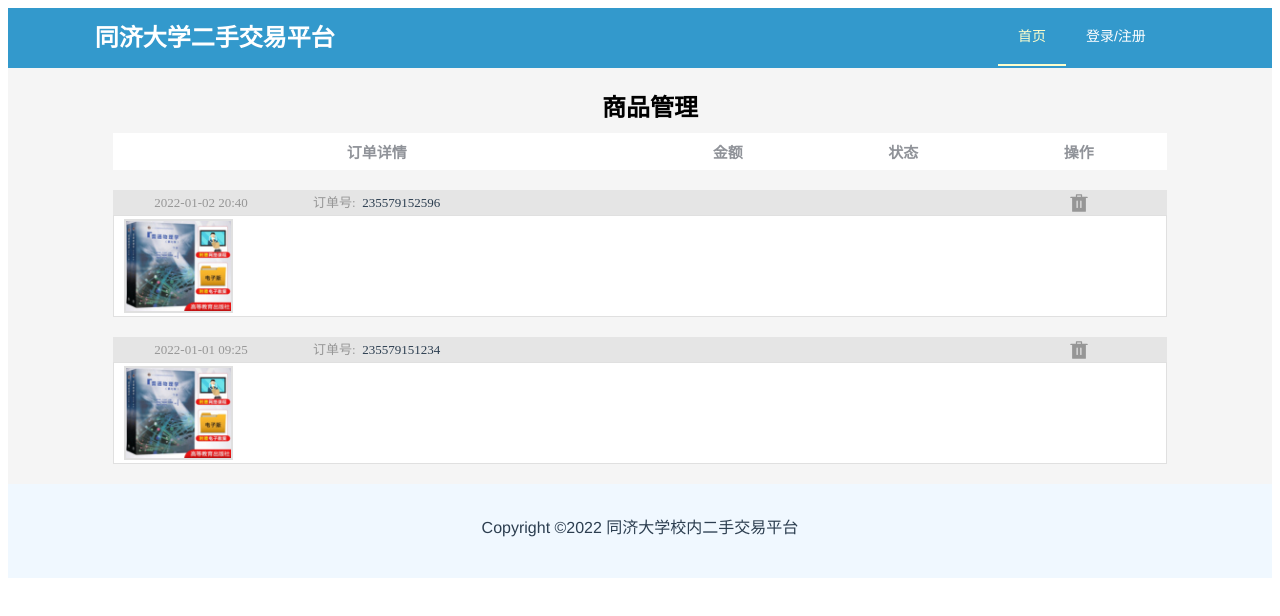
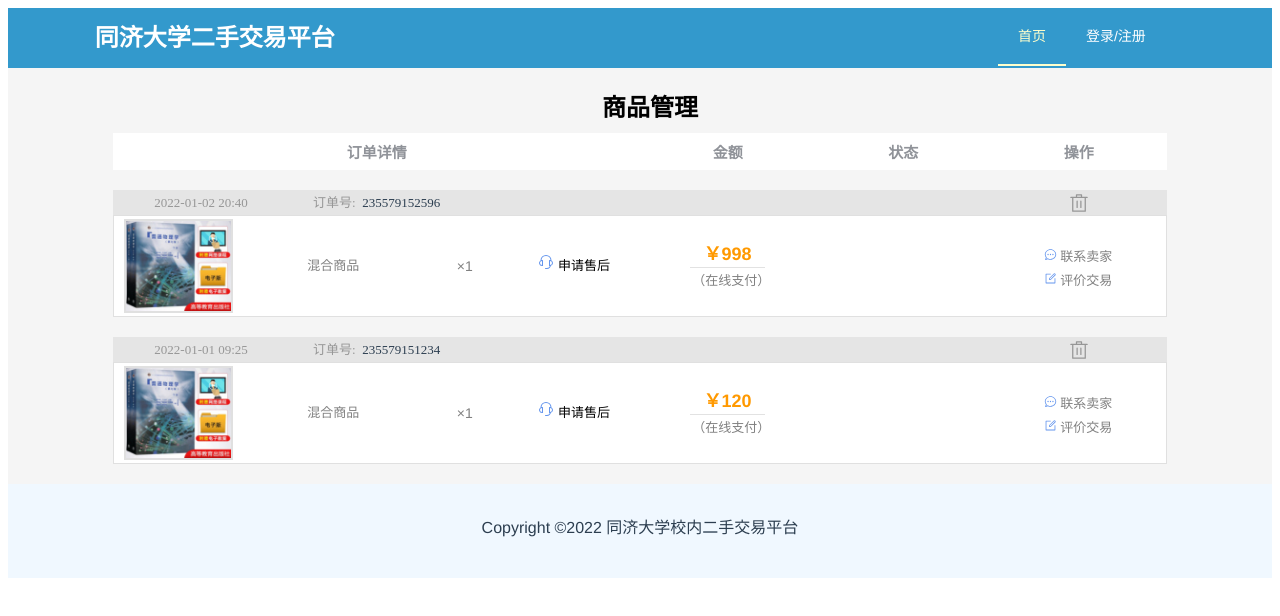
Before and after one commit to 3fuyang/flea-market, a Vue app: page /order in a window 1280 px wide. Shown: the top 616 px of the page. Built offline with nearby package versions, Linux system fonts and the light colour scheme.

Commit message:
完善静态页面设计，用Vue的内置组件<Teleport>引入举报窗口组件

```diff
--- a/src/components/OrderListTable.vue
+++ b/src/components/OrderListTable.vue
@@ -7,7 +7,7 @@
       </el-col>
     </el-row>
   </div>
-  <div class="Card" v-for="order of orderList" :key="order.orderId">
+  <div class="Card" v-for="order of orderListView" :key="order.orderId">
     <div class="CardNav">
       <el-row>
         <el-col :span="4">
@@ -20,15 +20,47 @@
         <el-col :span="12"></el-col>
         <el-col :span="4">
           <span class="ShallowFont point">
-          <el-icon :size="20" class="Icon" @click="deleteOrder(order.orderId)"><DeleteFilled/></el-icon>
+          <el-icon :size="20" class="TrashBin" @click="deleteOrder(order.orderId)"><Delete/></el-icon>
           </span>
         </el-col>
       </el-row>
     </div>
     <div class="CardBody">
       <el-row>
+        <el-col :span="3">
+          <el-image class="Image" :src="order.image"></el-image>
+        </el-col>
         <el-col :span="4">
-          <el-image class="Image" :src="order.image"></el-image>
+          <span class="GoodName">{{order.goodName}}</span>
+        </el-col>
+        <el-col :span="2">
+          <span class="Quantity">×1</span>
+        </el-col>
+        <el-col :span="3">
+          <span class="Consult point" @click="$emit('show-modal', order.orderId)">
+            <el-icon :size="16" class="Icon"><Service/></el-icon>
+            申请售后
+          </span>
+        </el-col>
+        <el-col :span="4">
+            <span class="Price">￥{{order.price}}</span><br/>
+            <div class="SimpleLine"></div>
+            <span class="PayApproach">&nbsp;&nbsp;（在线支付）</span>
+        </el-col>
+        <el-col :span="4">
+          <span class="StatusText">
+            {{order.status}}
+          </span>
+        </el-col>
+        <el-col :span="4">
+            <span class="Contact point">
+              <el-icon :size="13" class="Icon"><ChatDotRound/></el-icon>
+              联系卖家
+            </span><br/>
+            <span class="Score point">
+              <el-icon :size="13" class="Icon"><Edit/></el-icon>
+              评价交易
+            </span>
         </el-col>
       </el-row>
     </div>
@@ -37,16 +69,42 @@
 </template>
 
 <script setup>
-import {defineProps} from 'vue'
-import { DeleteFilled } from '@element-plus/icons-vue';
-const columns = ['','订单详情','', '金额', '状态', '操作'];
-defineProps({
-  orderList: Array, // 订单数据数组
-  userRole: Number, // 用户角色（0 代表买家，1 代表卖家）
+import { defineProps, defineEmits, ref } from 'vue';
+import { ElMessage, ElMessageBox } from "element-plus";
+import { Delete, Service, ChatDotRound, Edit } from '@element-plus/icons-vue';
+
+const props = defineProps({
+  orderList: Array, // 订单原始数据
 })
+const columns = ['','订单详情','', '金额', '状态', '操作']; // 表头
+const orderListView = ref(props.orderList); // 订单视图
+
+defineEmits({
+  'show-modal': null,
+});
+
 function deleteOrder(orderId){
-  // 调用接口：传入（订单ID）返回（删除结果）
-  orderId;
+  // 显示确认对话框
+  ElMessageBox.confirm(
+    '您确定要删除该订单吗?',
+    '提示',
+    {
+      confirmButtonText:'确定',
+      cancelButtonText:'取消',
+      type:'warning',
+    }
+  ).then(()=>{
+    // 调用接口：传入（订单ID）返回（删除结果）
+
+    // 从视图中删除订单
+    this.orderListView = this.orderListView.filter((item)=>{return item.orderId !== orderId});
+    ElMessage({
+      type:'success',
+      message:'删除成功!',
+    });
+  }).catch(()=>{
+    // 取消删除
+  })
 }
 </script>
 
@@ -84,8 +142,11 @@ function deleteOrder(orderId){
 .DarkFont{
   line-height:25px;
 }
-.Icon{
+.TrashBin{
   margin-top: 3px;
+}
+.TrashBin:hover{
+  color: #99CCFF;
 }
 .CardBody{
   background-color: #FFFFFF;
@@ -100,4 +161,65 @@ function deleteOrder(orderId){
   border: 2px solid #E0E0E0;
   alt: 'Goods Thumbnail';
 }
+.GoodName{
+  line-height: 100px;
+  font-size: 13px;
+  color: #808080;
+}
+.Quantity{
+  line-height: 100px;
+  font-size: 14px;
+  color: #808080;
+}
+.Consult{
+  line-height: 100px;
+  font-size: 13px;
+  color: #000000;
+}
+.Consult:hover{
+  color: rgb(255, 0, 51);
+}
+.Icon{
+  color: cornflowerblue;
+}
+.Price{
+  margin: 23px 0px 2px 0px;
+  display: inline-block;
+  font-size: 18px;
+  font-weight: bold;
+  color: #FF9900;
+}
+.SimpleLine{
+  margin: 0px 50px;
+  border-bottom: 1px solid #E2E2E2;
+}
+.PayApproach{
+  display: inline-block;
+  margin-top: 2px;
+  font-size: 13px;
+  color: #808080;
+}
+.StatusText{
+  line-height: 100px;
+  font-size: 13px;
+  color: #808080;
+}
+.Contact{
+  display: inline-block;
+  margin: 30px 0px 5px 0px;
+  font-size: 13px;
+  color: #808080;
+}
+.Contact:hover{
+  color: #66CCFF;
+}
+.Score{
+  display: inline-block;
+  margin: 0px;
+  font-size: 13px;
+  color: #808080;
+}
+.Score:hover{
+  color: #66CCFF;
+}
 </style>
```
